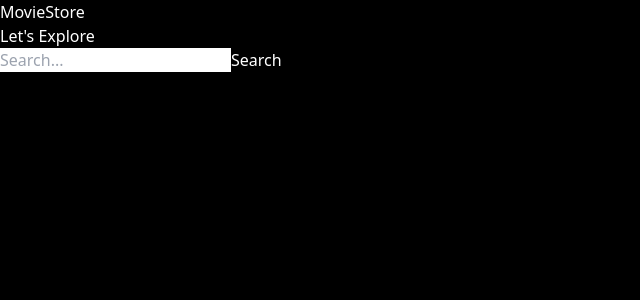
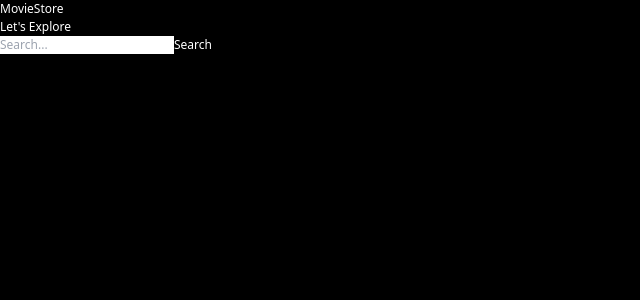
Before and after one commit to Ayush96067/movie-store, a Next.js app: page / in a window 1280 px wide. Shown: the top 300 px of the page, without its empty margins (0-640 px from the left). Built offline with nearby package versions, Linux system fonts and the light colour scheme.

Commit message:
size issue

```diff
--- a/src/app/globals.css
+++ b/src/app/globals.css
@@ -14,6 +14,10 @@
   }
 } */
 
+html {
+  font-size: 75%;
+}
+
 body {
   background-color: var(--background);
   color: var(--foreground);
```
